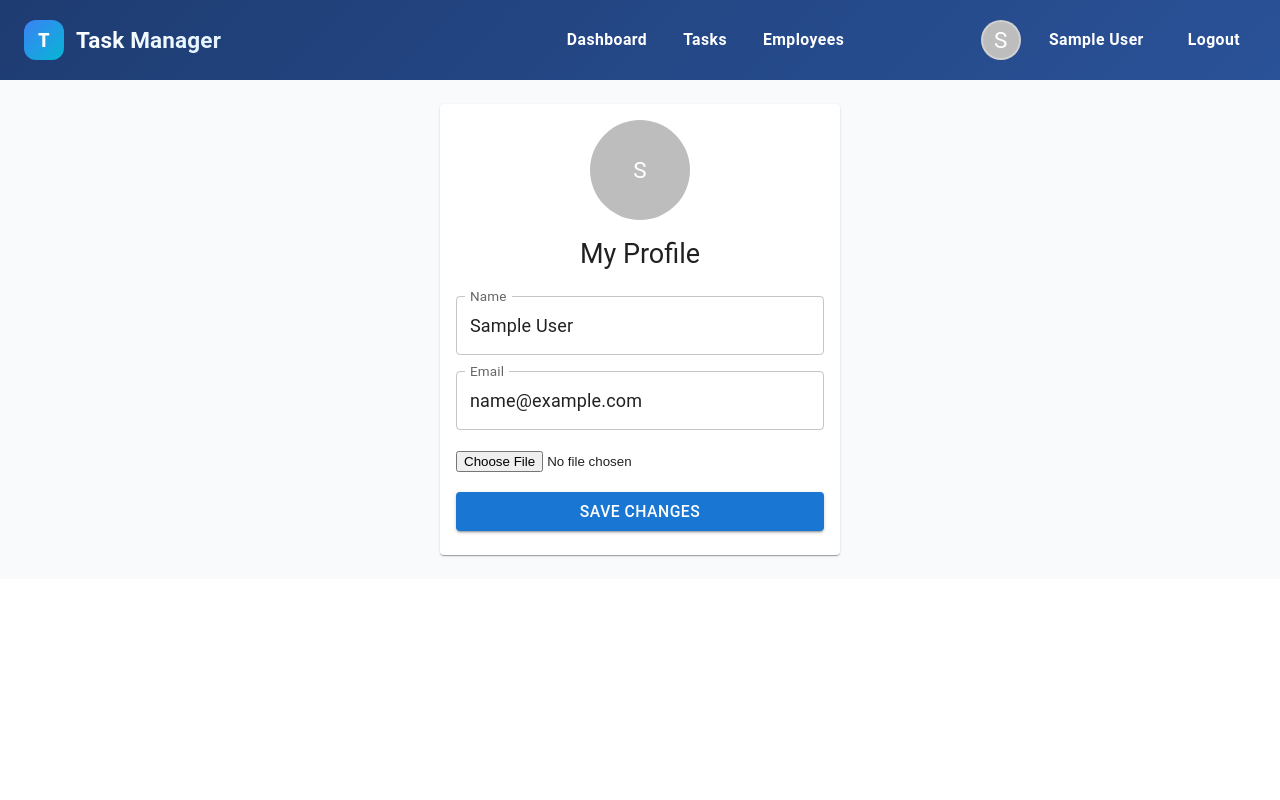
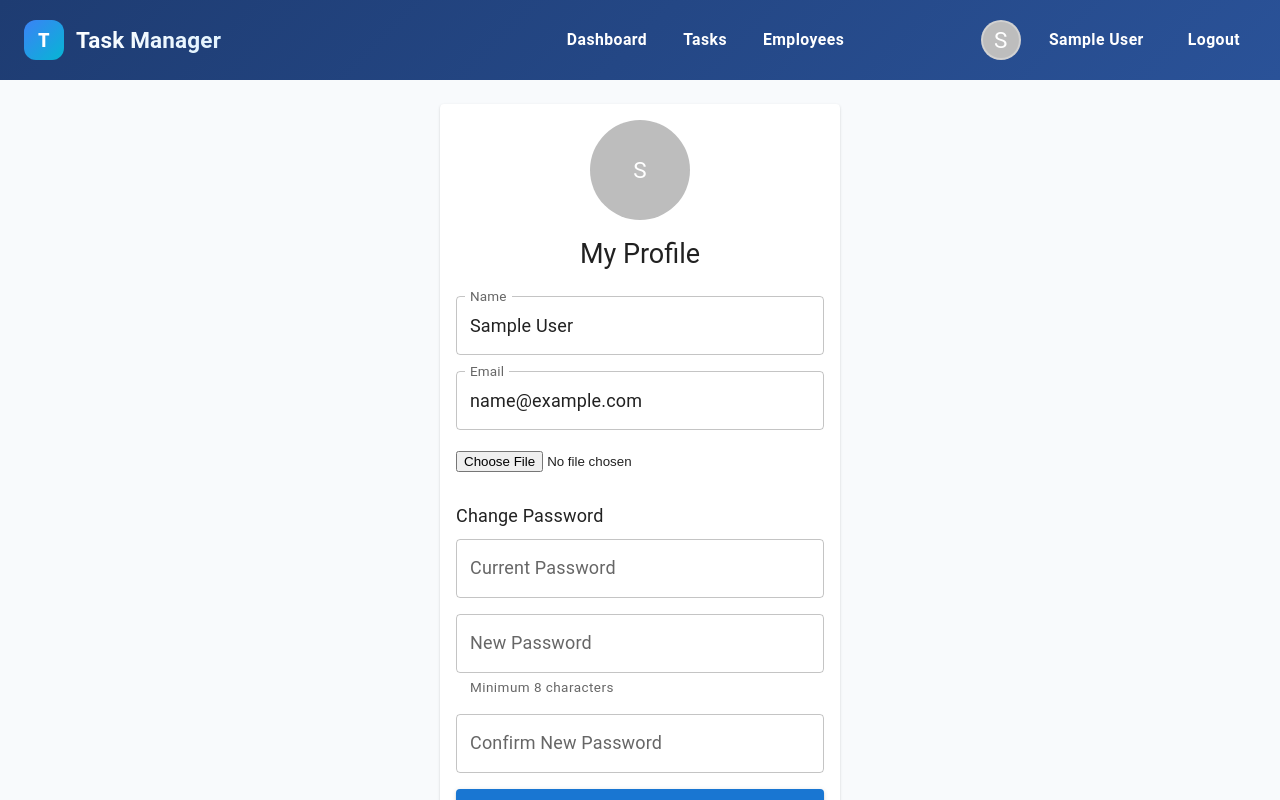
Before and after one commit to cmeerojo/TEAM_TASK, a React (Vite) app in the folder team-task-frontend/: page /profile in a window 1280 px wide. Built offline with nearby package versions, Linux system fonts and the light colour scheme; no server answers; sample sign-in values are in the browser's storage; the HTML template or start-up script is replaced by a standard one.

Commit message:
added change password option in profile page

```diff
--- a/team-task-frontend/src/pages/ProfilePage.jsx
+++ b/team-task-frontend/src/pages/ProfilePage.jsx
@@ -19,6 +19,9 @@ export default function ProfilePage() {
   const [name, setName] = useState(currentUser?.name || "");
   const [email, setEmail] = useState(currentUser?.email || "");
   const [file, setFile] = useState(null);
+  const [currentPassword, setCurrentPassword] = useState("");
+  const [newPassword, setNewPassword] = useState("");
+  const [confirmPassword, setConfirmPassword] = useState("");
 
   const handleUpdate = async () => {
 
@@ -31,6 +34,21 @@ export default function ProfilePage() {
 
       if (file) {
         formData.append("avatar", file);
+      }
+
+      // handle password change if provided
+      if (newPassword) {
+        if (!currentPassword) {
+          alert("Please enter your current password to change your password.");
+          return;
+        }
+        if (newPassword !== confirmPassword) {
+          alert("New password and confirmation do not match.");
+          return;
+        }
+        formData.append("current_password", currentPassword);
+        formData.append("new_password", newPassword);
+        formData.append("new_password_confirmation", confirmPassword);
       }
 
       // UPDATE PROFILE
@@ -135,6 +153,36 @@ export default function ProfilePage() {
             }}
           />
 
+          {/* PASSWORD CHANGE */}
+          <Typography variant="subtitle1" sx={{ mt: 1, mb: 1 }}>
+            Change Password
+          </Typography>
+          <TextField
+            fullWidth
+            label="Current Password"
+            type="password"
+            value={currentPassword}
+            onChange={(e) => setCurrentPassword(e.target.value)}
+            sx={{ mb: 2 }}
+          />
+          <TextField
+            fullWidth
+            label="New Password"
+            type="password"
+            value={newPassword}
+            onChange={(e) => setNewPassword(e.target.value)}
+            helperText="Minimum 8 characters"
+            sx={{ mb: 2 }}
+          />
+          <TextField
+            fullWidth
+            label="Confirm New Password"
+            type="password"
+            value={confirmPassword}
+            onChange={(e) => setConfirmPassword(e.target.value)}
+            sx={{ mb: 2 }}
+          />
+
           {/* SAVE BUTTON */}
           <Button
             fullWidth
```
Also changed, not shown: 1 other file (tests, documents, lock files or other folders).
